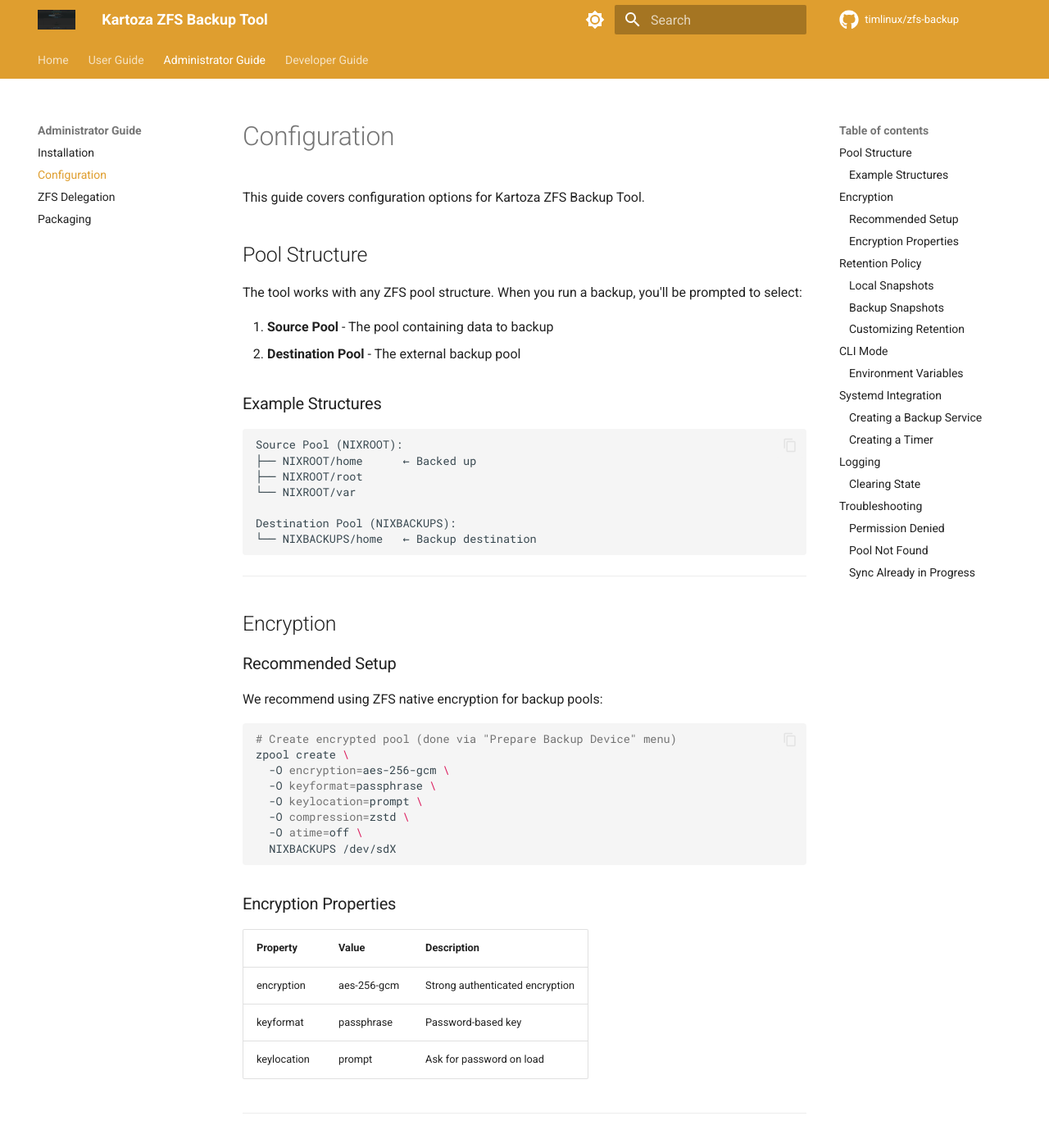
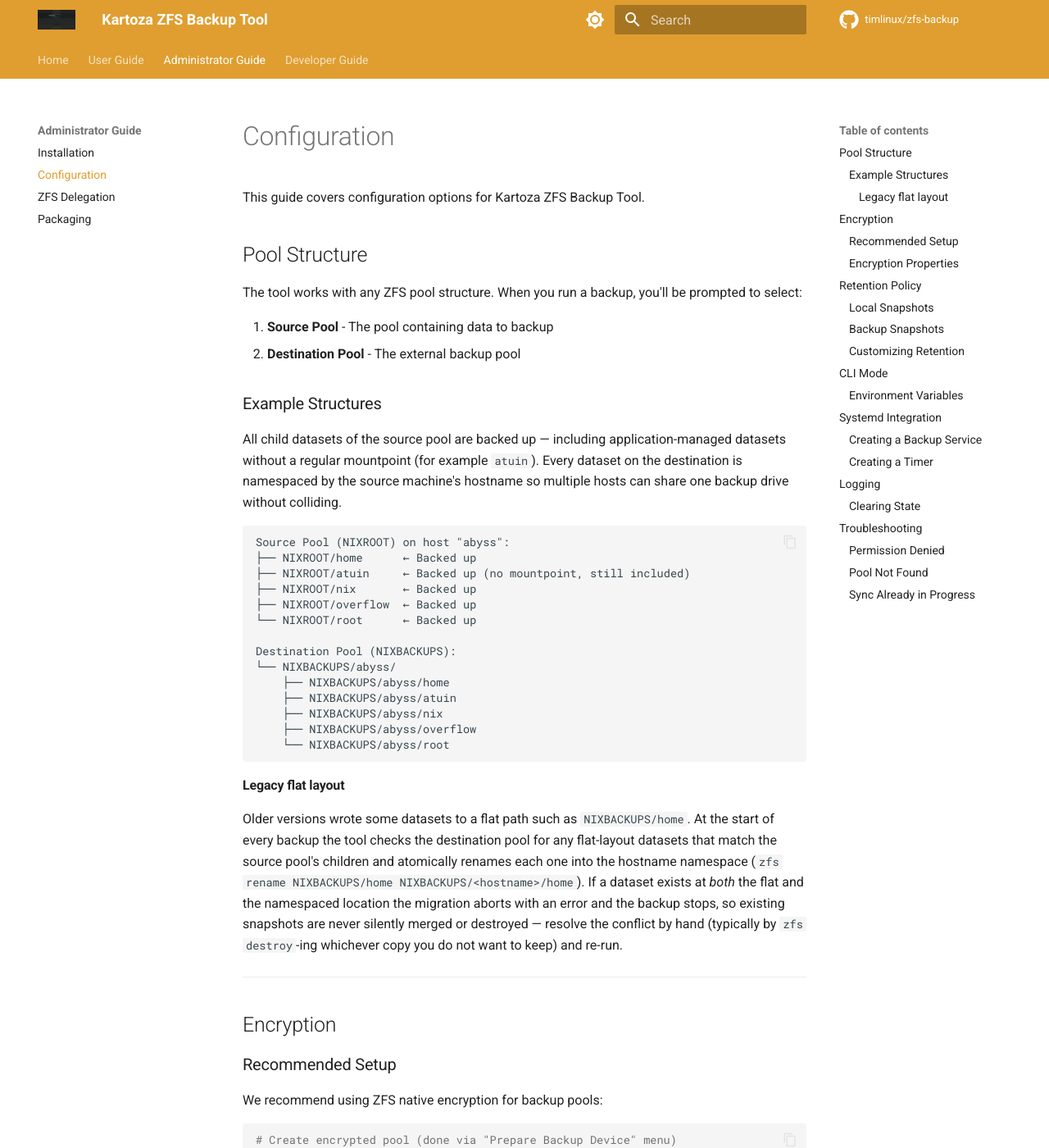
Before and after one commit to timlinux/zfs-backup, an MkDocs documentation site: the page built from docs/admin-guide/configuration.md, in a window 1280 px wide and 1400 px high. Shown: the whole window at 82% size. Built offline with MkDocs 1.6.1 and Material for MkDocs 9.7.7, drawn with Linux system fonts in a browser that asks for light colours; comment, search, counter and statistics services are not loaded.

Commit message:
feat(backup): per-snapshot polling, auto-migrate flat layout, include unmounted datasets
* While syncoid runs, a background goroutine polls the destination snapshot
  list every 2 s. Arrived snapshots turn Kartoza blue, the next missing one
  flashes orange (animated spinner glyph), and on failure that one turns red
  so the user can see exactly where the chain broke. Applied to all four
  sync sites (local backup, force backup, pull-remote, push-remote).
* New migrateLegacyDestinationLayout step at the head of the sync stage
  renames any datasets at NIXBACKUPS/<ds> into NIXBACKUPS/<hostname>/<ds>.
  Aborts with a clear error if a dataset exists at both paths so existing
  snapshots are never silently merged.
* getChildDatasets / getRemoteChildDatasets no longer skip datasets with
  mountpoint=- so application-managed datasets (atuin) are included.
* sendDatasetProgress deep-copies snapshot dots so the new poller cannot
  race the UI.
* README + admin-guide/configuration document the namespaced layout, the
  auto-migration, and the inclusion of unmounted datasets.

VERSION 1.5.0 -> 1.6.0. CHANGELOG.md added in Keep-a-Changelog format.
.gitignore covers .direnv, PROMPT.log, claude.{sh,out}, issue.txt, the
local docs venv and the generated /site/.

````diff
--- a/docs/admin-guide/configuration.md
+++ b/docs/admin-guide/configuration.md
@@ -11,15 +11,38 @@
 
 ### Example Structures
 
+All child datasets of the source pool are backed up — including application-managed
+datasets without a regular mountpoint (for example `atuin`). Every dataset on the
+destination is namespaced by the source machine's hostname so multiple hosts can
+share one backup drive without colliding.
+
 ```
-Source Pool (NIXROOT):
+Source Pool (NIXROOT) on host "abyss":
 ├── NIXROOT/home      ← Backed up
-├── NIXROOT/root
-└── NIXROOT/var
+├── NIXROOT/atuin     ← Backed up (no mountpoint, still included)
+├── NIXROOT/nix       ← Backed up
+├── NIXROOT/overflow  ← Backed up
+└── NIXROOT/root      ← Backed up
 
 Destination Pool (NIXBACKUPS):
-└── NIXBACKUPS/home   ← Backup destination
+└── NIXBACKUPS/abyss/
+    ├── NIXBACKUPS/abyss/home
+    ├── NIXBACKUPS/abyss/atuin
+    ├── NIXBACKUPS/abyss/nix
+    ├── NIXBACKUPS/abyss/overflow
+    └── NIXBACKUPS/abyss/root
 ```
+
+#### Legacy flat layout
+
+Older versions wrote some datasets to a flat path such as `NIXBACKUPS/home`. At the
+start of every backup the tool checks the destination pool for any flat-layout
+datasets that match the source pool's children and atomically renames each one into
+the hostname namespace (`zfs rename NIXBACKUPS/home NIXBACKUPS/<hostname>/home`).
+If a dataset exists at *both* the flat and the namespaced location the migration
+aborts with an error and the backup stops, so existing snapshots are never silently
+merged or destroyed — resolve the conflict by hand (typically by `zfs destroy`-ing
+whichever copy you do not want to keep) and re-run.
 
 ---
 
````
Also changed, not shown: CHANGELOG.md (added, +95 -0 lines), README.md (+3 -1 lines), 4 other files.
